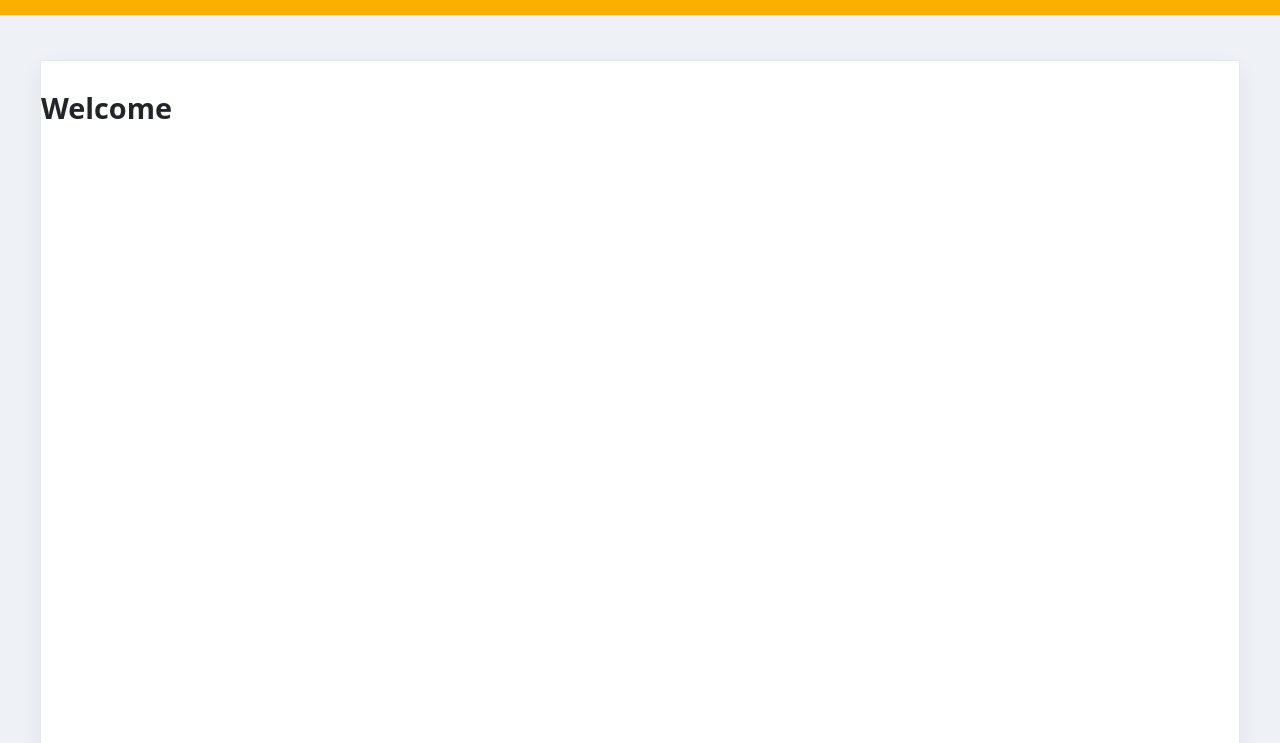
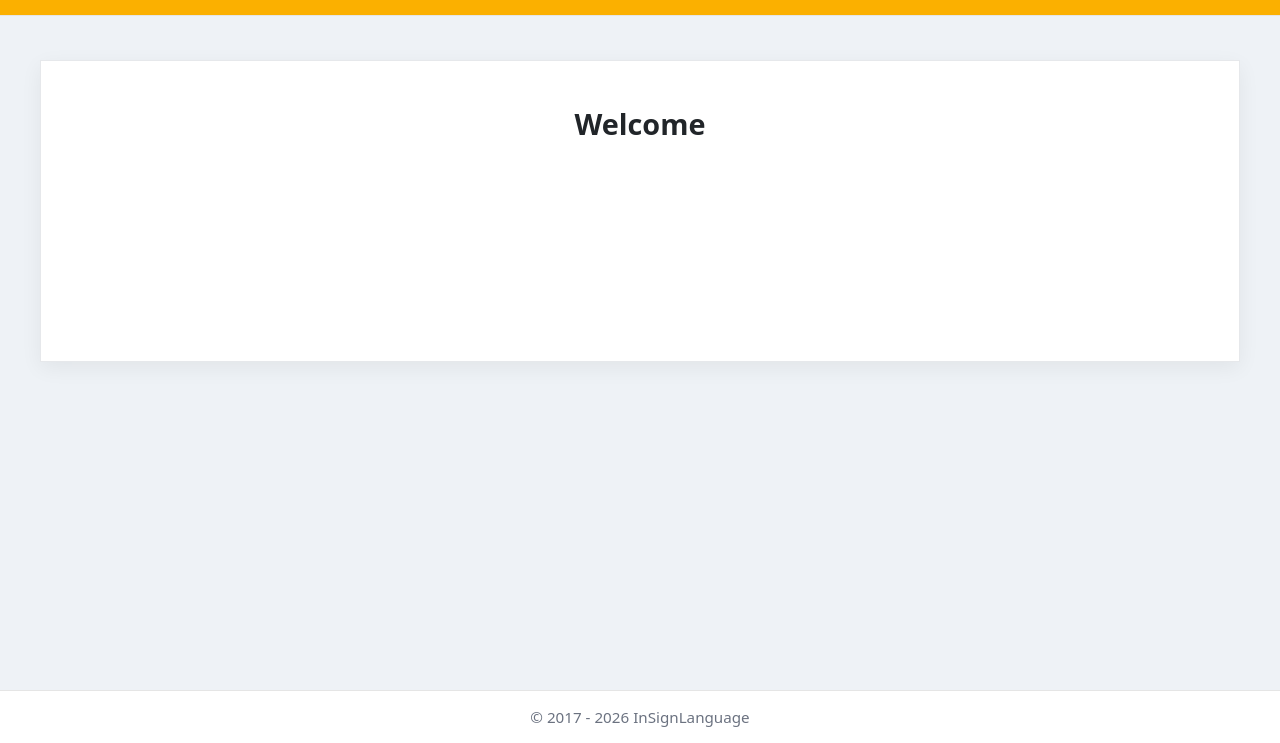
Before and after one commit to matlaInSignLanguage/Dev_VRS, a website: page public/book.html in a window 1280 px wide. Shown: the part 57-800 px from the top of the page. Drawn offline with Linux system fonts and the light colour scheme; no server answers.

Commit message:
Update book.html

```diff
--- a/public/book.html
+++ b/public/book.html
@@ -7,12 +7,12 @@
 
   <title>VRS book | InSignLanguage</title>
 
-  <meta name="description" id="seo_description" content="Book a sign language appointment with our team of experts. Whether you need help with learning sign language, interpreting services, or have any questions, we are here to assist you. Schedule your appointment today and take the first step towards effective communication in sign language.">
+  <meta name="description" id="seo_description" content="Book a sign language appointment with our expert team. Access professional interpreting and Video Relay Services to support clear, accessible communication.">
   <meta name="keywords" id="seo_keyword" content="Book a sign language appointment, sign language interpreting services, learn sign language, schedule sign language appointment, effective communication in sign language">
 
   <!-- Open Graph -->
   <meta property="og:title" content="Book a Sign Language Appointment">
-  <meta property="og:description" content="Book a sign language appointment with our team of experts. Whether you need help with learning sign language, interpreting services, or have any questions, we are here to assist you. Schedule your appointment today and take the first step towards effective communication in sign language.">
+  <meta property="og:description" content="Book a sign language appointment with our expert team. Access professional interpreting and Video Relay Services to support clear, accessible communication.">
   <meta property="og:type" content="website">
 
   <link rel="icon" href="/images/favicon.ico" />
@@ -32,7 +32,7 @@
 
         <div class="content-body main-container">
 
-<section class="book-section">
+<section class="section">
   <h1 id="book_title">Welcome</h1>
   <div class="iframe-card">
     <iframe id="book_link"></iframe>
```
